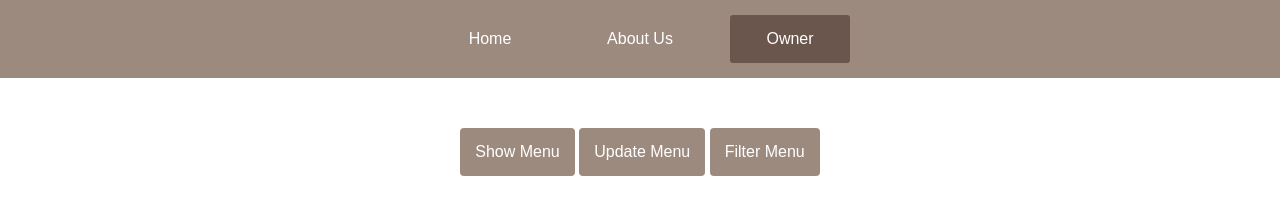
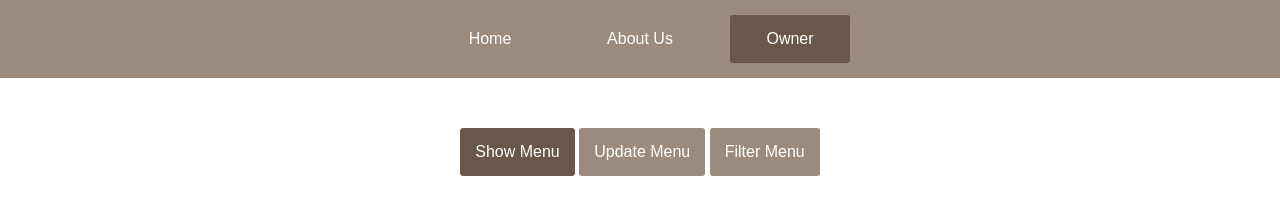
Before and after one commit to priyapatel4/FinalProjectCS3203, a plain HTML site: page Frontend/Owner.html in a window 1280 px wide. In both pictures the pointer is over the button "Show Menu". Drawn offline with Linux system fonts and the light colour scheme.

Commit message:
Update style.css

```diff
--- a/Frontend/style.css
+++ b/Frontend/style.css
@@ -12,34 +12,29 @@ body.home {
     background-position: center top !important;
 }
 
-.menu-bar
-{
+.menu-bar {
     background: #9d8a7f;
     text-align: center;
 }
 
-.menu-bar ul
-{
+.menu-bar ul {
     display: inline-flex;
     list-style: none;
     color: #fff;
 }
 
-.menu-bar ul li
-{
+.menu-bar ul li {
     width: 120px;
     margin: 15px;
     padding: 15px;
 }
 
-.menu-bar ul li a
-{
+.menu-bar ul li a {
     text-decoration: none;
     color: #fff;
 }
 
-.active, .menu-bar ul li:hover
-{
+.active, .menu-bar ul li:hover {
     background: #6a564c;
     border-radius: 3px;
 }
@@ -58,5 +53,9 @@ body.home {
     text-decoration: none;
     display: inline-block;
     font-size: 16px;
-    border-radius: 4px;
+    border-radius: 3px;
 }
+
+.button:hover {
+    background: #6a564c;
+}
```
